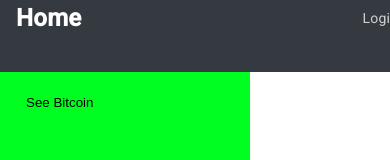
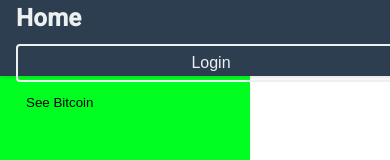
Before and after one commit to MalwandeMabanti/CryptoWalletAngularApp, an Angular app: page /dashboard in a window 390 px wide. Shown: the top 160 px of the page. Built offline with nearby package versions, Linux system fonts and the light colour scheme; no server answers.

Commit message:
Made changes to navBar component

```diff
--- a/src/app/components/navbar/navbar.component.html
+++ b/src/app/components/navbar/navbar.component.html
@@ -1,8 +1,18 @@
+
+<div *ngIf="currentUrl !== '/login'">
   <nav class="navbar">
     <div class="nav-container">
+
       <a routerLink="/" class="nav-logo">Home</a>
+
       <div class="nav-links">
-      <a routerLink="/login" class="nav-item">Login</a>
+        <button class="logout-button" *ngIf="isLoggedIn" (click)="logout()">Logout</button>
       </div>
+
+      <div class="nav-links">
+        <button class="logout-button" *ngIf="!isLoggedIn" (click)="login()">Login</button>
+      </div>
+
     </div>
   </nav>
+</div>
--- a/src/app/components/navbar/navbar.component.scss
+++ b/src/app/components/navbar/navbar.component.scss
@@ -1,39 +1,65 @@
 .navbar {
-  background-color: #343a40;
+  background-color: #2c3e50;
   padding: 0.5rem 1rem;
-  width: 98%;
-  height: 56px;
+  width: 100%;
+  height: 60px;
   position: fixed;
   top: 0;
   left: 0;
   z-index: 1050;
+  box-shadow: 0 2px 4px rgba(0,0,0,0.1);
 }
 
 .nav-container {
   display: flex;
   justify-content: space-between;
   align-items: center;
+  max-width: 1200px;
+  margin: 0 auto;
 }
 
 .nav-logo {
-  color: #fff;
+  color: #ecf0f1;
   font-weight: bold;
   text-decoration: none;
   font-size: 1.5rem;
 }
 
-.nav-links .nav-item {
-  color: #d1d1d1;
-  text-decoration: none;
-  margin-left: 15px;
+.nav-links {
+  display: flex;
+  align-items: center;
+  gap: 10px;
 }
 
-.nav-links .nav-item:hover {
-  color: #ffffff;
+.nav-links .logout-button {
+  color: #ecf0f1;
+  background-color: transparent;
+  border: 2px solid #ecf0f1;
+  border-radius: 4px;
+  padding: 0.5rem 1rem;
+  font-size: 1rem;
+  cursor: pointer;
+  transition: background-color 0.3s ease, color 0.3s ease;
+}
+
+.nav-links .logout-button:hover {
+  background-color: #34495e;
+  color: white;
 }
 
 @media screen and (max-width: 768px) {
-  .nav-links .nav-item {
-    display: inline-block;
+  .nav-container {
+    flex-direction: column;
+    align-items: flex-start;
+  }
+
+  .nav-links {
+    width: 100%;
+    padding-top: 0.5rem;
+  }
+
+  .nav-links .logout-button {
+    width: 100%;
+    text-align: center;
   }
 }
--- a/src/app/components/navbar/navbar.component.ts
+++ b/src/app/components/navbar/navbar.component.ts
@@ -1,10 +1,53 @@
-import { Component } from '@angular/core';
+import { Component, OnInit } from '@angular/core';
+import { NavigationEnd, Router} from '@angular/router';
+import { filter } from 'rxjs';
+import { AuthService } from '../../services/auth.service';
 
 @Component({
   selector: 'app-navbar',
   templateUrl: './navbar.component.html',
   styleUrls: ['./navbar.component.scss']
 })
-export class NavbarComponent {
+export class NavbarComponent implements OnInit {
+
+    isLoggedIn: boolean = false;
+
+    constructor(
+      private router: Router,
+      private authService: AuthService
+    )
+    {
+    }
+
+  ngOnInit(): void {
+    this.authService.isLoggedIn$.subscribe(loggedIn => {
+      this.isLoggedIn = loggedIn;
+    })
+
+  }
+
+    login(): void {
+
+      this.router.navigate(["/login"]);
+
+    }
+
+
+
+
+    logout(): void {
+      this.authService.logout();
+      this.router.navigate([""]);
+    }
+
+  get currentUrl() {
+    return this.router.url;
+  }
+
+  get homeUrl()
+  {
+    return this.router.url;
+  }
+
 
 }
```
Lines whose indentation alone changed are shown as unchanged.
